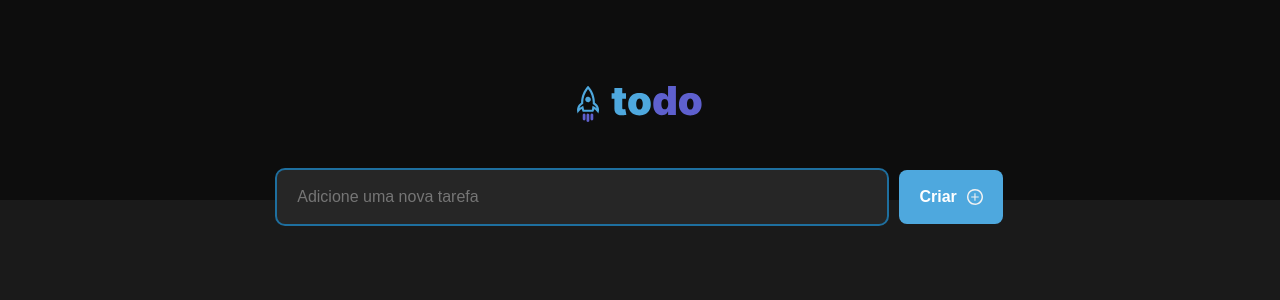
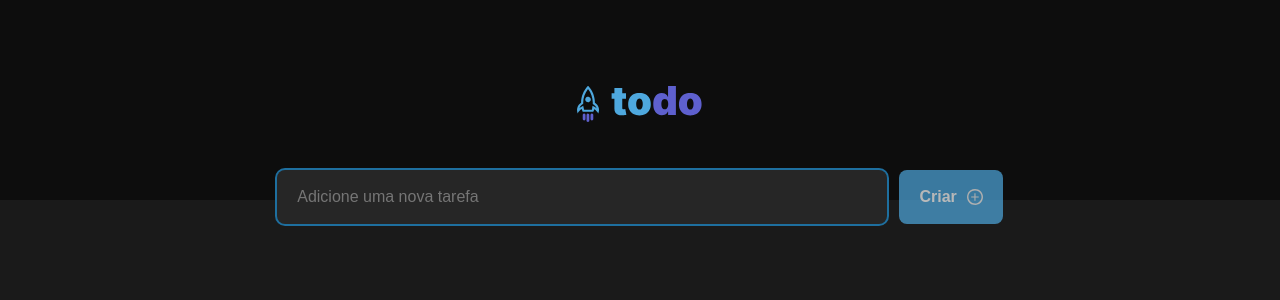
Before and after one commit to kdumagalhaes/to-do-react, a React (Vite) app: page / in a window 1280 px wide. Shown: the top 300 px of the page. Built offline with nearby package versions, Linux system fonts and the light colour scheme.

Commit message:
Add TaskInput form validation

```diff
--- a/src/components/TaskInput.module.css
+++ b/src/components/TaskInput.module.css
@@ -38,3 +38,12 @@
 .button img {
     margin-left: 10px;
 }
+
+.button:disabled {
+    opacity: 0.7;
+    cursor: not-allowed;
+}
+
+.button:disabled:hover {
+    background-color: var(--blue);
+}
--- a/src/components/TaskInput.tsx
+++ b/src/components/TaskInput.tsx
@@ -2,15 +2,45 @@ import styles from "./TaskInput.module.css"
 
 //assets
 import CreateIcon from "../assets/CreateIcon.svg"
+import React, { useState } from "react"
 
 export function TaskInput() {
+
+    const [newTask, setNewTask] = useState("")
+
+    const handleNewTaskInvalid = (event: React.InvalidEvent<HTMLInputElement>): void => {
+        event.target.setCustomValidity('Este campo não pode ser vazio!')
+    }
+
+    const handleNewTaskChange = (event: React.ChangeEvent<HTMLInputElement>): void => {
+        event.target.setCustomValidity('')
+        setNewTask(event?.target.value)
+    }
+    console.log(newTask)
+
+    const isNewTaskEmpty = newTask === ""
+
     return (
-        <div className={styles.wrapper}>
-            <input className={styles.input} type="text" placeholder="Adicione uma nova tarefa" autoFocus />
-            <button className={styles.button}>
+        <form
+        className={styles.wrapper}
+        >
+            <input
+                className={styles.input}
+                type="text"
+                placeholder="Adicione uma nova tarefa"
+                onChange={handleNewTaskChange}
+                onInvalid={handleNewTaskInvalid}
+                autoFocus
+                required
+            />
+            <button
+                type="submit"
+                className={styles.button}
+                disabled={isNewTaskEmpty}
+            >
                 Criar
                 <img src={CreateIcon} alt="Criar" />
             </button>
-        </div>
+        </form>
     )
 }
```
